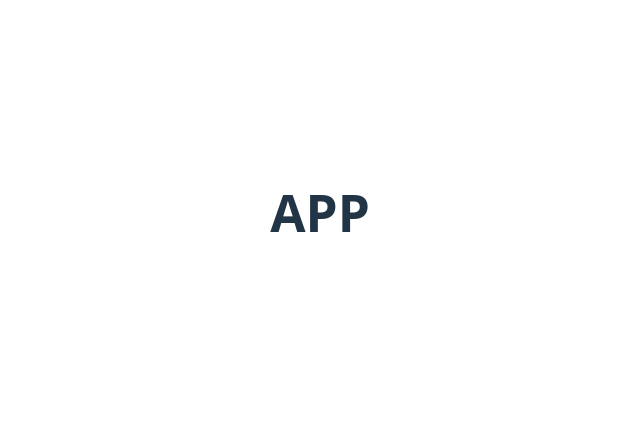
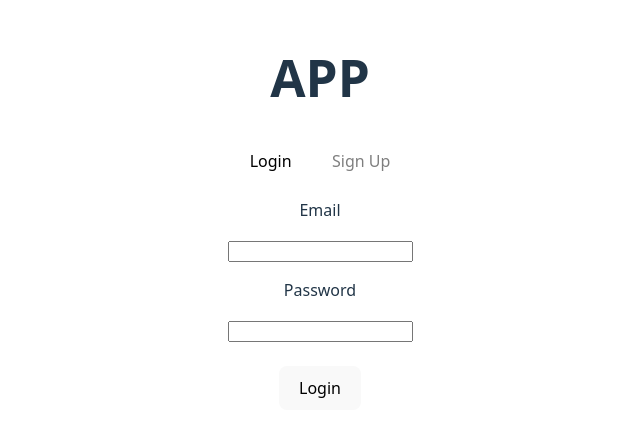
Before and after one commit to MagiCarpy/35L_Project, a React app in the folder frontend/: page /login in a window 1280 px wide. Before the commit this address had no page. Shown: the part 188-624 px from the top of the page, without its empty margins (320-960 px from the left). Built offline with nearby package versions, Linux system fonts and the light colour scheme; the HTML template or start-up script is replaced by a standard one.

Commit message:
finished simple ah login/signup page, still need to add session once logged in

```diff
--- a/frontend/src/App.jsx
+++ b/frontend/src/App.jsx
@@ -1,8 +1,9 @@
 import "./App.css";
+import { BrowserRouter, Routes, Route } from "react-router-dom";
 import Home from "./pages/Home/Home";
 import Profile from "./pages/Profile/Profile";
 import ProtectedRoute from "./components/ProtectedRoute";
-import { BrowserRouter, Routes, Route } from "react-router-dom";
+import LoginSignup from "./pages/LoginSignup/LoginSignup";
 
 function App() {
   return (
@@ -12,6 +13,8 @@ function App() {
         <Routes>
           <Route path="/" element={<Home />} />
           <Route path="/home" element={<Home />} />
+          <Route path="/login" element={<LoginSignup />} />
+          <Route path="/register" element={<LoginSignup />} />
           <Route element={<ProtectedRoute />}>
             <Route path="/profile" element={<Profile />} />
           </Route>
--- /dev/null
+++ b/frontend/src/pages/LoginSignup/LoginSignup.css
@@ -0,0 +1,18 @@
+.switch-button {
+  border-radius: 8px;
+  border: 1px solid transparent;
+  padding: 0.6em 1.2em;
+  font-size: 1em;
+  font-weight: 500;
+  font-family: inherit;
+  background-color: transparent;
+  cursor: pointer;
+  transition: border-color 0.25s;
+}
+.switch-button:hover {
+  border-color: transparent;
+}
+
+.unfocus-button {
+  opacity: 0.5;
+}
--- /dev/null
+++ b/frontend/src/pages/LoginSignup/LoginSignup.jsx
@@ -0,0 +1,135 @@
+import React, { useState, useEffect } from "react";
+import { useNavigate } from "react-router-dom";
+import "./LoginSignup.css";
+
+// FIXME: add logic (ex. redirect to home) if user is currently logged in.
+function LoginSignup() {
+  const [loggingIn, setLoggingIn] = useState(true);
+  const navigate = useNavigate();
+
+  // Login State
+  const [formData, setFormData] = useState({
+    username: "",
+    email: "",
+    password: "",
+  });
+
+  const handleLogin = async (e) => {
+    e.preventDefault();
+
+    const resp = await fetch("/api/user/login", {
+      method: "POST",
+      headers: {
+        "Content-Type": "application/json",
+      },
+      body: JSON.stringify({
+        email: formData.email,
+        password: formData.password,
+      }),
+    });
+    const data = await resp.json();
+
+    if (data.success) {
+      console.log("redirecting...");
+      return navigate("/home");
+    }
+
+    console.log("login");
+  };
+
+  const handleSignup = async (e) => {
+    e.preventDefault();
+
+    const resp = await fetch("/api/user/register", {
+      method: "POST",
+      headers: { "Content-Type": "application/json" },
+      body: JSON.stringify({
+        username: formData.username,
+        email: formData.email,
+        password: formData.password,
+      }),
+    });
+    const data = await resp.json();
+    console.log(data);
+    if (data.success) {
+      console.log("redirecting to login");
+      setLoggingIn(!loggingIn);
+    }
+
+    console.log("signup");
+  };
+
+  const handleSwitch = (e, type) => {
+    e.preventDefault();
+    if (type === "login") {
+      loggingIn ? pass : setLoggingIn(!loggingIn);
+    }
+    if (type === "signup") {
+      !loggingIn ? pass : setLoggingIn(!loggingIn);
+    }
+  };
+
+  return (
+    <div>
+      <button
+        type="button"
+        className={`switch-button ${!loggingIn && "unfocus-button"}`}
+        onClick={(e) => handleSwitch(e, "login")}
+      >
+        Login
+      </button>
+      <button
+        type="button"
+        className={`switch-button ${loggingIn && "unfocus-button"}`}
+        onClick={(e) => handleSwitch(e, "signup")}
+      >
+        Sign Up
+      </button>
+
+      <form
+        onSubmit={loggingIn ? handleLogin : handleSignup}
+        className="form-container"
+      >
+        {!loggingIn && (
+          <label className="label-input">
+            <p>Username</p>
+            <input
+              type="text"
+              id="username"
+              onChange={(e) =>
+                setFormData({ ...formData, username: e.target.value })
+              }
+            />
+          </label>
+        )}
+        <label className="label-input">
+          <p>Email</p>
+          <input
+            type="email"
+            id="email"
+            onChange={(e) =>
+              setFormData({ ...formData, email: e.target.value })
+            }
+          />
+        </label>
+        <label className="label-input">
+          <p>Password</p>
+          <input
+            type="password"
+            id="password"
+            onChange={(e) =>
+              setFormData({ ...formData, password: e.target.value })
+            }
+          />
+        </label>
+        <br />
+        <br />
+        <div>
+          <button type="submit">{loggingIn ? "Login" : "Sign Up"}</button>
+        </div>
+      </form>
+    </div>
+  );
+}
+
+export default LoginSignup;
```
Also changed, not shown: 1 other file (tests, documents, lock files or other folders).
